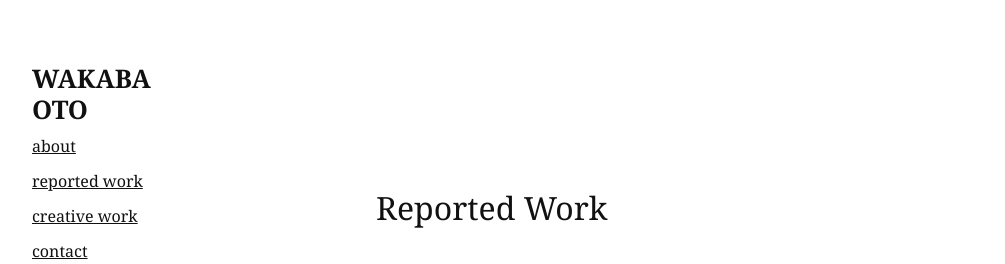
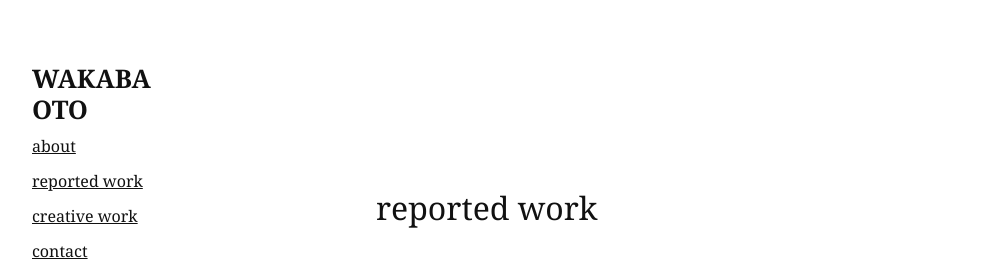
Before and after one commit to wakabss/portfolio-site, a Next.js app: page /reported in a window 1280 px wide. Shown: the top 264 px of the page, without its empty margins (106-1111 px from the left). Built offline with nearby package versions, Linux system fonts and the light colour scheme.

Commit message:
Update page.tsx

```diff
--- a/app/reported/page.tsx
+++ b/app/reported/page.tsx
@@ -1,7 +1,7 @@
 export default function ReportedPage() {
   return (
     <>
-      <h1>Reported Work</h1>
+      <h1>reported work</h1>
 
       <div style={{ fontSize: '0.9rem', lineHeight: 1.6 }}>
         <p>Here’s a selection of my reported work:</p>
```
